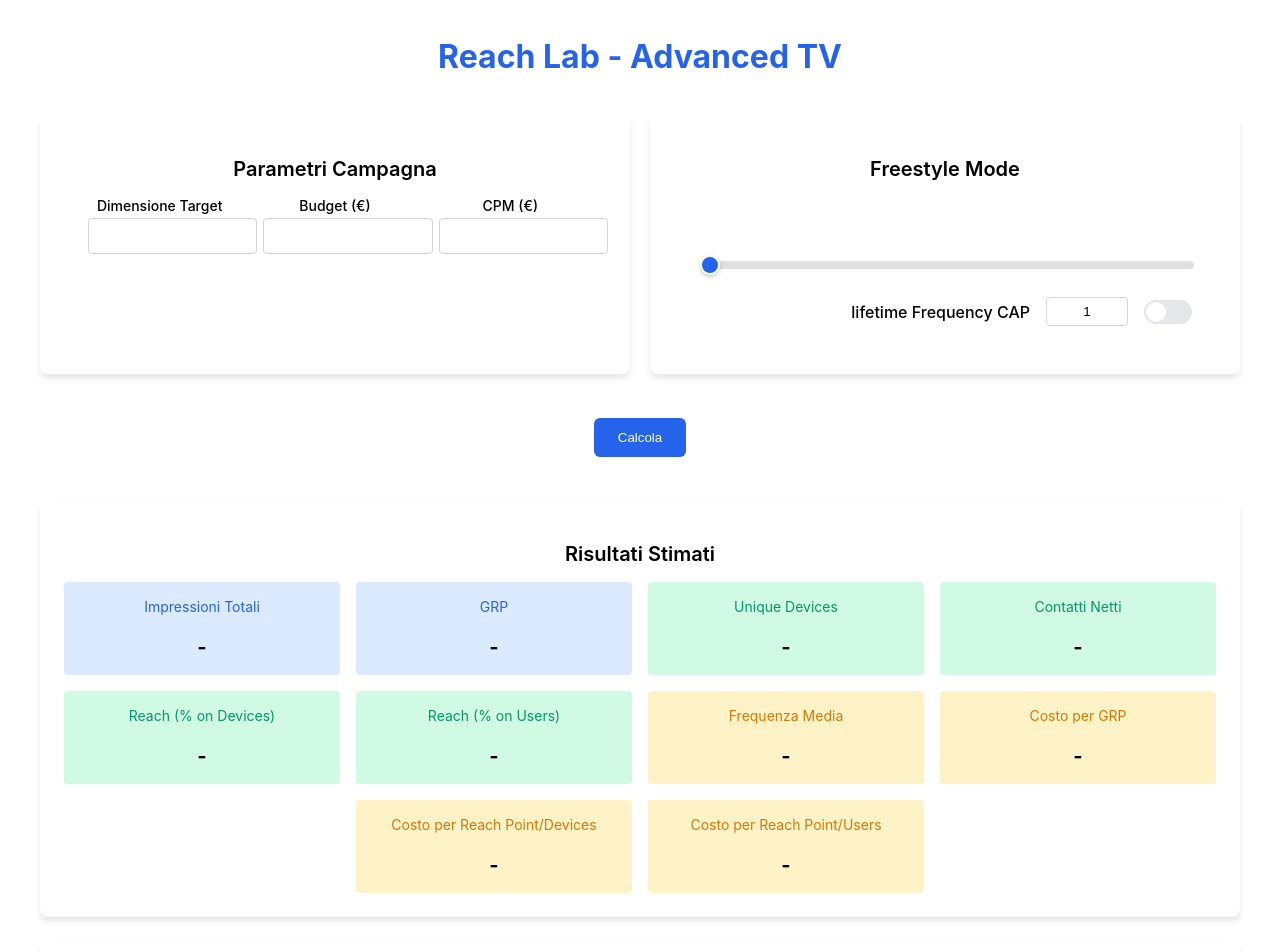
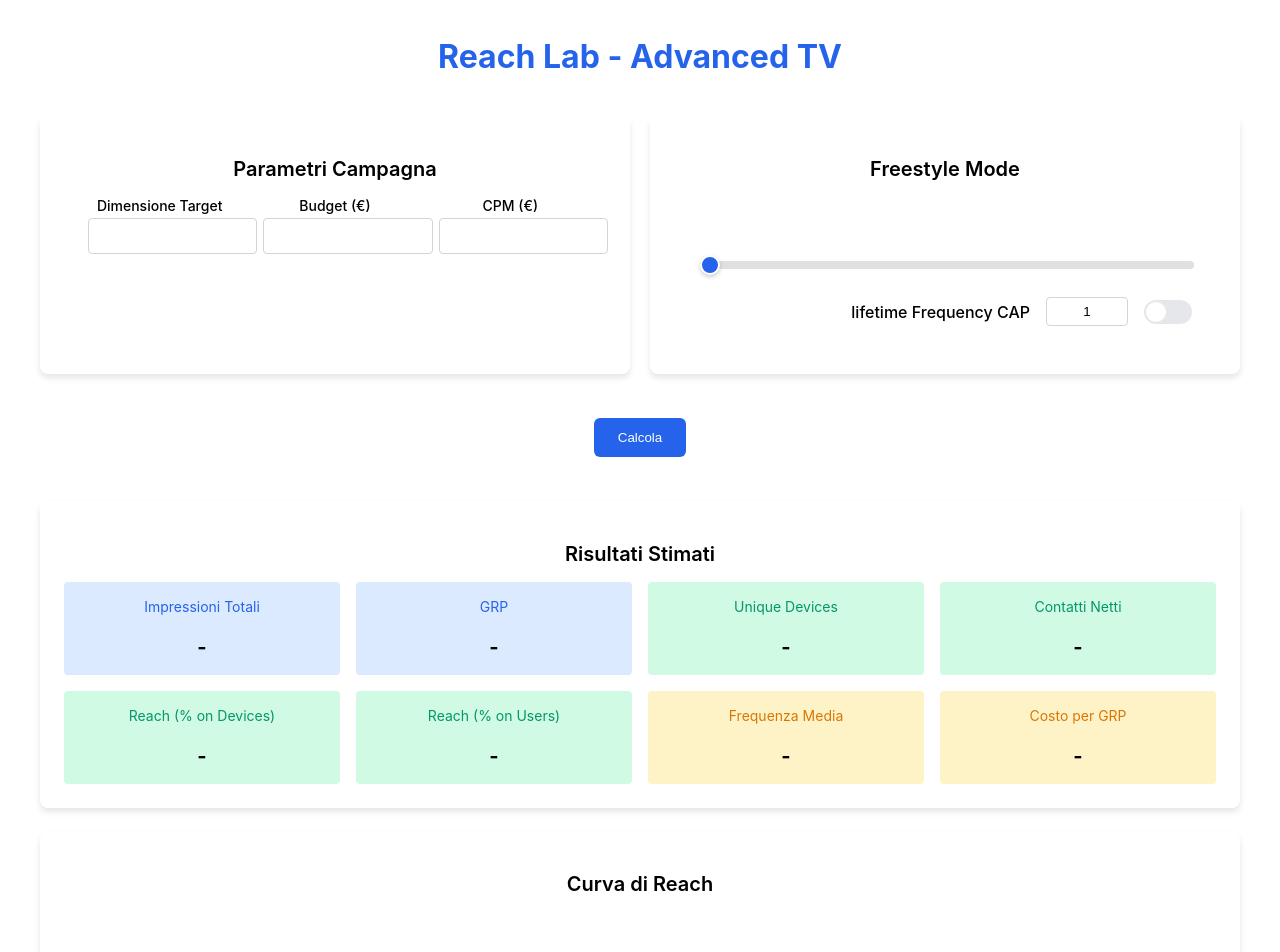
Before and after one commit to steprojects90/Reach-Lab, a React (Create React App) app: page / in a window 1280 px wide. Shown: the top 952 px of the page. Built offline with nearby package versions, Linux system fonts and the light colour scheme.

Commit message:
Update ReachLab.jsx

```diff
--- a/src/ReachLab.jsx
+++ b/src/ReachLab.jsx
@@ -46,9 +46,7 @@ const ReachLab = () => {
     reachPercentage: '-',
     reachUsersPercentage: '-',
     frequency: '-',
-    cpg: '-',
-    costPerReachPointDevices: '-',
-    costPerReachPointUsers: '-'
+    cpg: '-'
   });
 
   // Riferimento per il canvas
@@ -203,12 +201,6 @@ const ReachLab = () => {
       // Costo per GRP
       const costPerGrp = budgetValue / calculatedGrps;
 
-      // Costo per reach point/devices
-      const costPerReachPointDevices = budgetValue / finalReach1Plus;
-
-      // Costo per reach point/users
-      const costPerReachPointUsers = budgetValue / finalReachOnUsers;
-
       // Aggiorna lo stato dei risultati
       setResults({
         impressions: formatNumber(totalImpressions),
@@ -218,9 +210,7 @@ const ReachLab = () => {
         reachPercentage: formatPercentage(finalReach1Plus),
         reachUsersPercentage: formatPercentage(finalReachOnUsers),
         frequency: finalFrequency.toFixed(2),
-        cpg: `€${formatNumber(costPerGrp)}`,
-        costPerReachPointDevices: `€${formatNumber(costPerReachPointDevices)}`,
-        costPerReachPointUsers: `€${formatNumber(costPerReachPointUsers)}`
+        cpg: `€${formatNumber(costPerGrp)}`
       });
 
       // Disegna la curva di reach
@@ -508,21 +498,6 @@ const ReachLab = () => {
             <p className="result-label text-warning">Costo per GRP</p>
             <p className="result-value">{results.cpg}</p>
           </div>
-
-          {/* Riga per i costi per reach point con container invisibili ai lati */}
-          <div className="result-box invisible-box hide-on-small"></div>
-
-          <div className="result-box result-box-warning">
-            <p className="result-label text-warning">Costo per Reach Point/Devices</p>
-            <p className="result-value">{results.costPerReachPointDevices}</p>
-          </div>
-
-          <div className="result-box result-box-warning">
-            <p className="result-label text-warning">Costo per Reach Point/Users</p>
-            <p className="result-value">{results.costPerReachPointUsers}</p>
-          </div>
-
-          <div className="result-box invisible-box hide-on-small"></div>
         </div>
       </Card>
 
```
